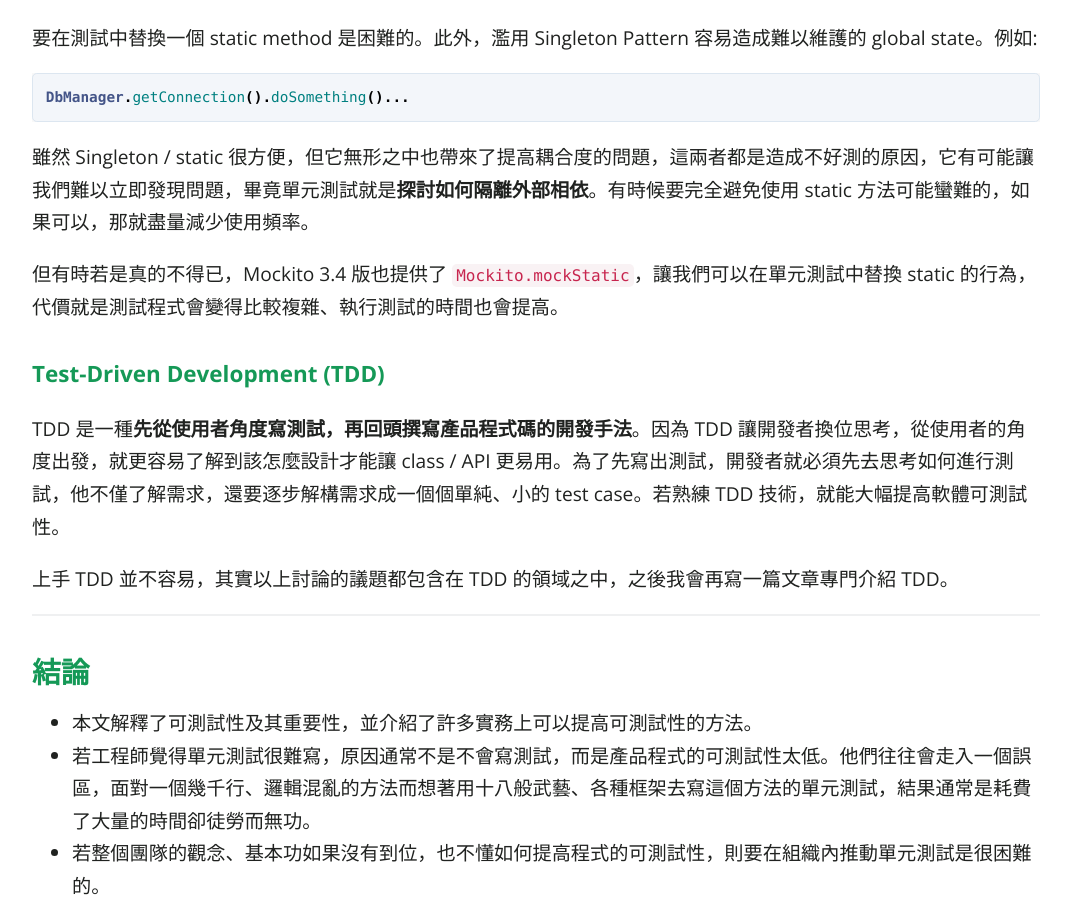
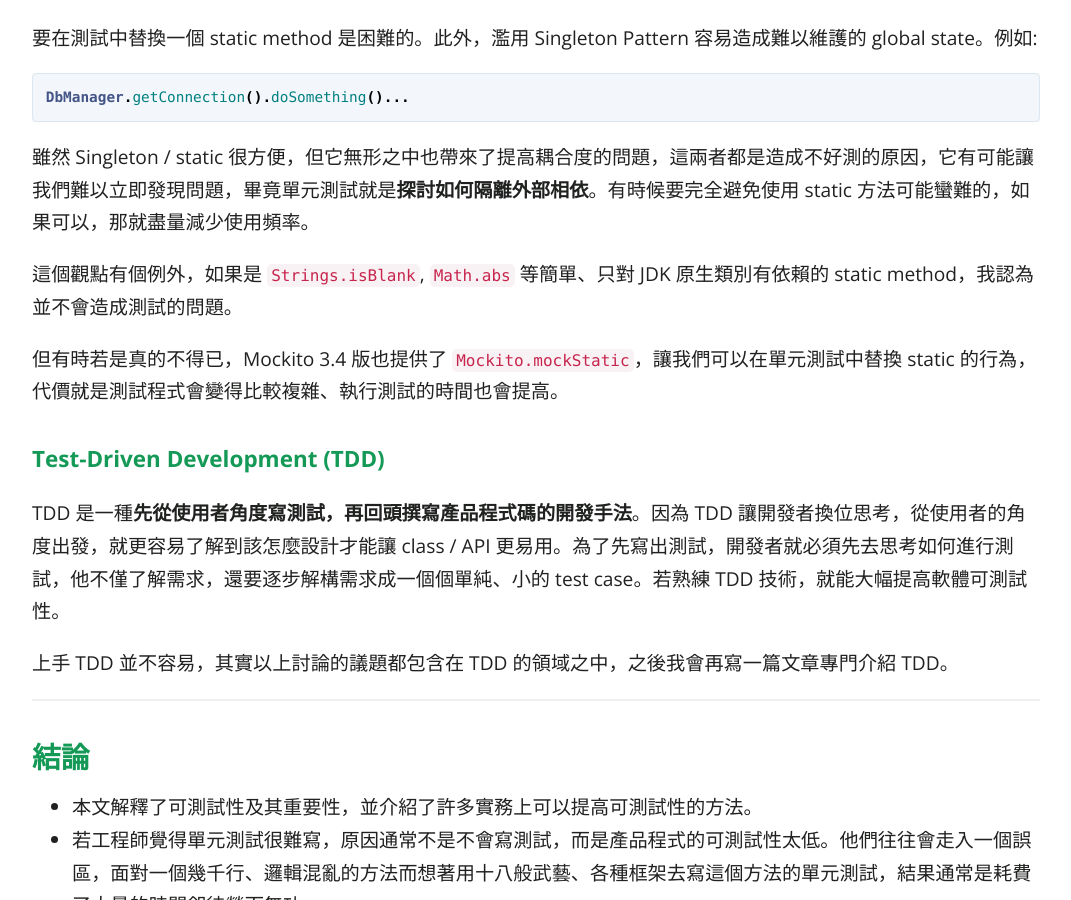
Before and after one commit to KaiSheng714/KaiSheng714.github.io, a Jekyll site: the page built from 2022-07-06-testability.md, in a window 1280 px wide and 900 px high, scrolled down 3805 px. Shown: the whole window, without its empty margins (104-1175 px from the left). Built offline with Jekyll 4.4.1, drawn with Linux system fonts in a browser that asks for light colours; comment, search, counter and statistics services are not loaded.

Commit message:
testability

```diff
--- a/2022-07-06-testability.md
+++ b/2022-07-06-testability.md
@@ -97,6 +97,8 @@
 
 雖然 Singleton / static 很方便，但它無形之中也帶來了提高耦合度的問題，這兩者都是造成不好測的原因，它有可能讓我們難以立即發現問題，畢竟單元測試就是**探討如何隔離外部相依**。有時候要完全避免使用 static 方法可能蠻難的，如果可以，那就盡量減少使用頻率。
 
+這個觀點有個例外，如果是 `Strings.isBlank`, `Math.abs` 等簡單、只對 JDK 原生類別有依賴的 static method，我認為並不會造成測試的問題。
+
 但有時若是真的不得已，Mockito 3.4 版也提供了 `Mockito.mockStatic`，讓我們可以在單元測試中替換 static 的行為，代價就是測試程式會變得比較複雜、執行測試的時間也會提高。
 
 ### **Test-Driven Development (TDD)**
```
